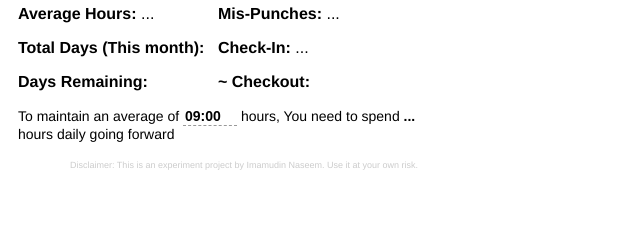
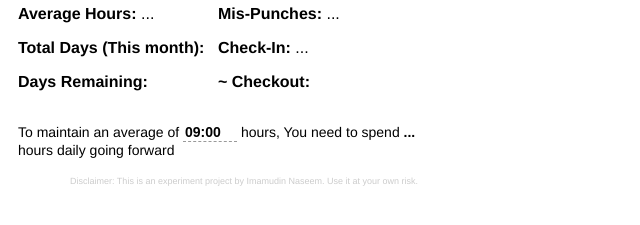
Before and after one commit to minaseem/smart-elevate, a browser extension: page src/browser_action/browser_action.html in a window 1280 px wide. Shown: the part 101-326 px from the top of the page, without its empty margins (0-640 px from the left). Drawn offline with Linux system fonts and the light colour scheme.

Commit message:
fix style

```diff
--- a/src/browser_action/browser_action.html
+++ b/src/browser_action/browser_action.html
@@ -38,6 +38,7 @@
 
     .summary {
         font-size: 14px;
+        padding-top: 24px !important;
     }
 
     .row {
```
Also changed, not shown: 1 other file.
